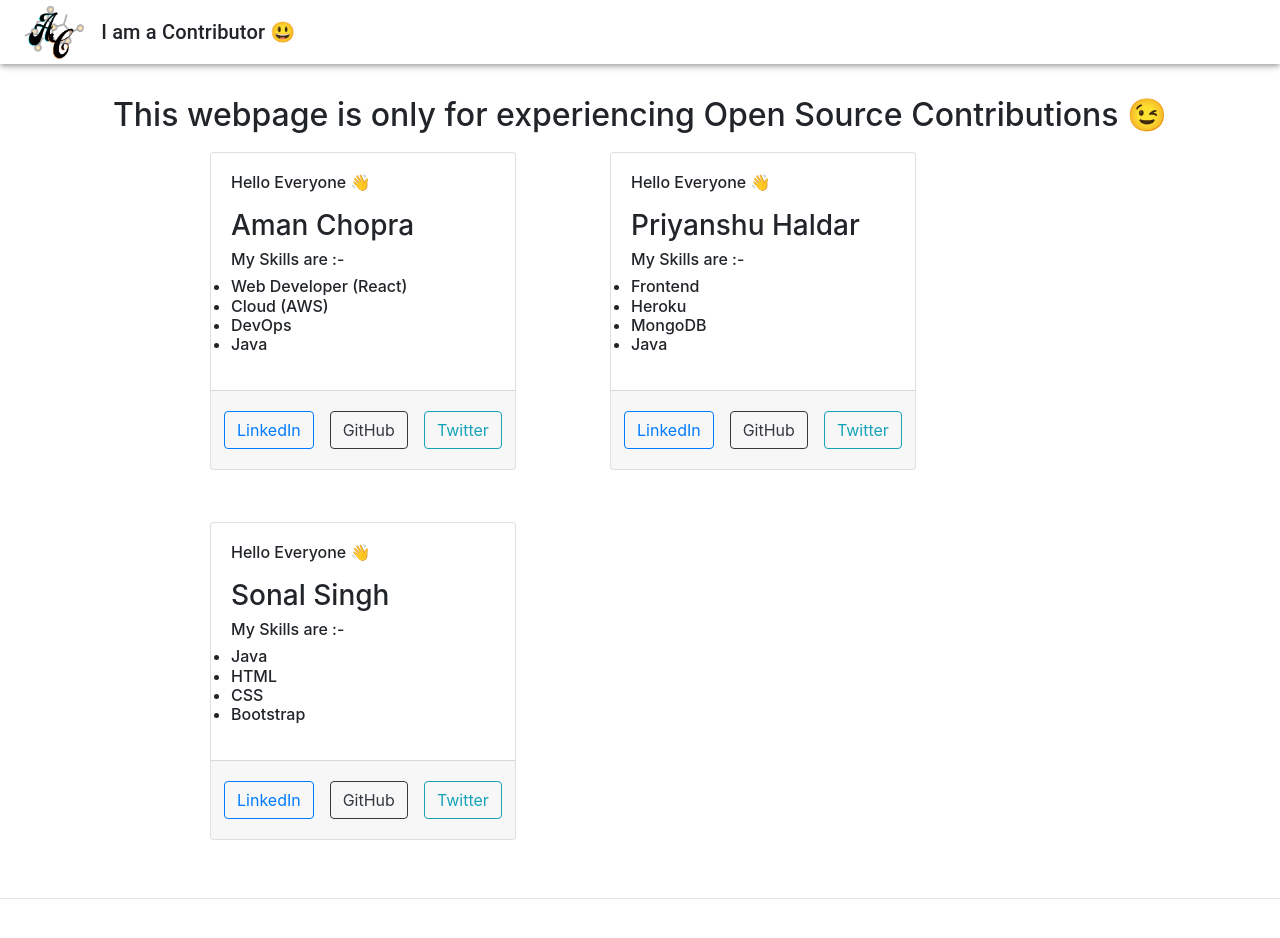
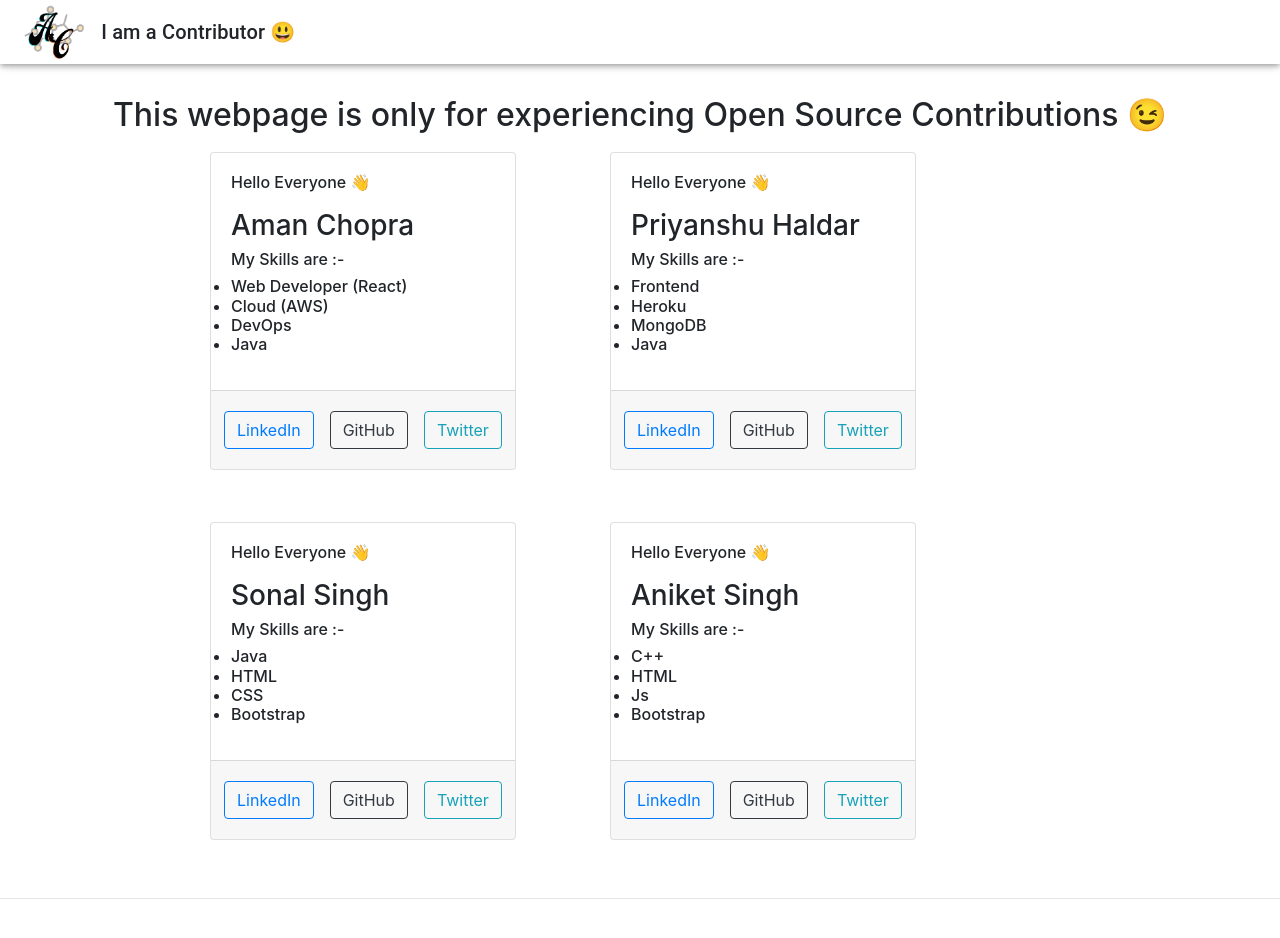
Before and after one commit to Aman1905/I-am-Contributor, a React (Create React App) app: page / in a window 1280 px wide. Shown: the top 938 px of the page. Built offline with nearby package versions, Linux system fonts and the light colour scheme.

Commit message:
aniket card

```diff
--- a/src/Cards.jsx
+++ b/src/Cards.jsx
@@ -20,7 +20,6 @@ const Cards = (props) => {
           <Card.Text>
             <h6>Hello Everyone 👋</h6>
           </Card.Text>
-
             <h3>{props.sname}</h3>
             <h6>My Skills are :-</h6>
             <Card.Text>
--- a/src/Content.js
+++ b/src/Content.js
@@ -35,6 +35,16 @@ const Content = () => {
         g_link="https://github.com/sonalsingh25"
         t_link ="https://twitter.com/sonalsingh_77" />
 
+    <Cards
+        sname="Aniket Singh"
+        skill1="C++"
+        skill2="HTML"
+        skill3="Js"
+        skill4="Bootstrap"
+        l_link="https://www.linkedin.com/in/aniket-singh-23b1101a8/"
+        g_link="https://github.com/Aniketsingh1411"
+        t_link ="https://twitter.com/AniketS71180497?s=09" />
+
     </div>
   )
 }
```
Also changed, not shown: src/aman_chopra.jpg (renamed from src/assets/images/aman_chopra.jpg).
